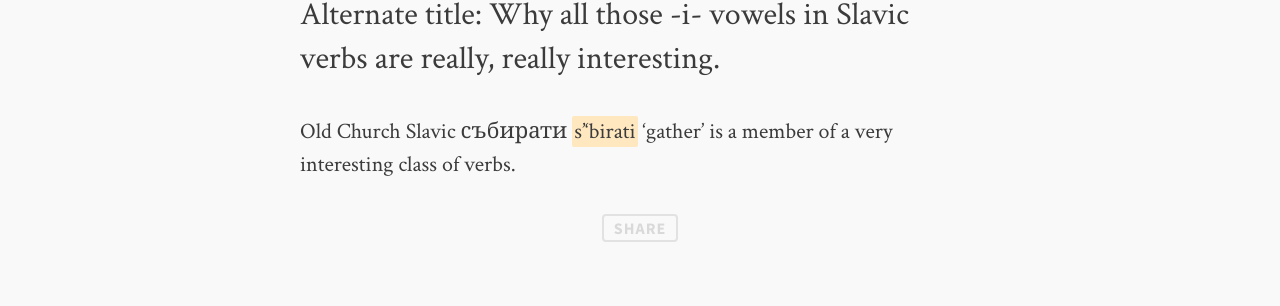
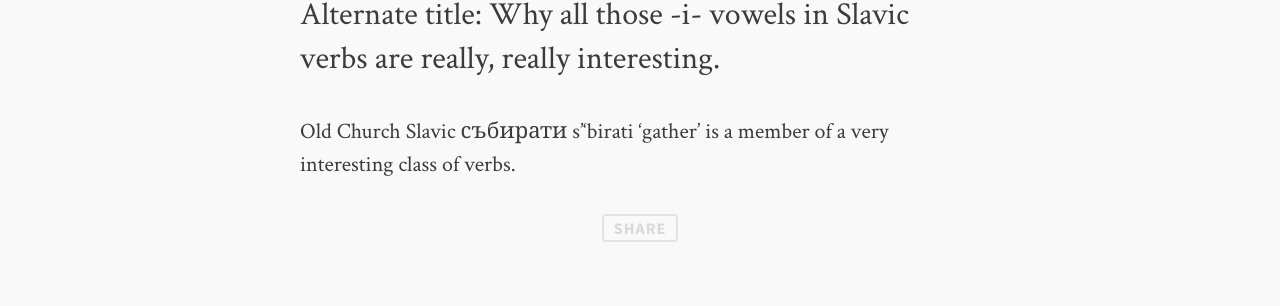
Before and after one commit to menzenski/menzenski.github.io, a Jekyll site: the page built from _posts/2015-01-16-Lengthened-Vowels-in-Slavic-Verbs.md, in a window 1280 px wide. Shown: the part 1138-1444 px from the top of the page. Built offline with Jekyll 4.4.1, drawn with Linux system fonts in a browser that asks for light colours; comment, search, counter and statistics services are not loaded.

Commit message:
updated css again

```diff
--- a/_posts/2015-01-16-Lengthened-Vowels-in-Slavic-Verbs.md
+++ b/_posts/2015-01-16-Lengthened-Vowels-in-Slavic-Verbs.md
@@ -8,4 +8,4 @@
         feature: soft-trees.jpg
 ---
 
-Old Church Slavic <span class="ocs">събирати</span> *s''birati* 'gather' is a member of a very interesting class of verbs.
+Old Church Slavic <span class="ocs">събирати</span> <span class="russ">s''birati</span> 'gather' is a member of a very interesting class of verbs.
--- a/assets/css/menzenski.css
+++ b/assets/css/menzenski.css
@@ -6,7 +6,7 @@
 }
 
 span.ocs {
-  font-family: BukyVede;
+  font-family: OldChurchSlavic;
   font-size: 110%;
 }
 
```
